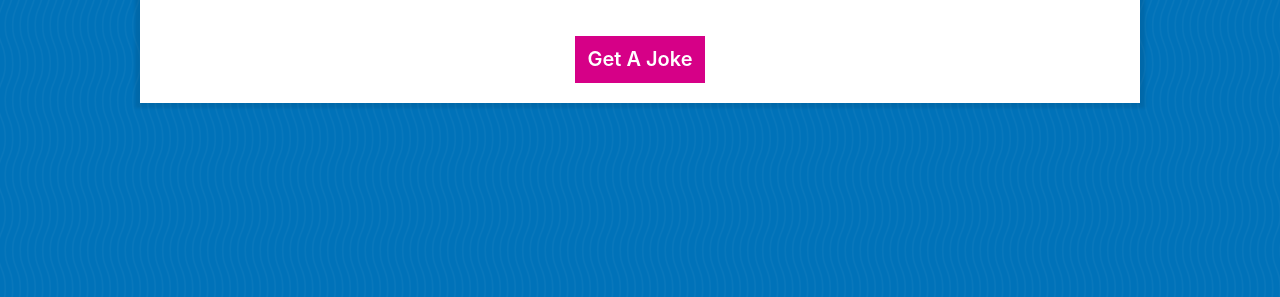
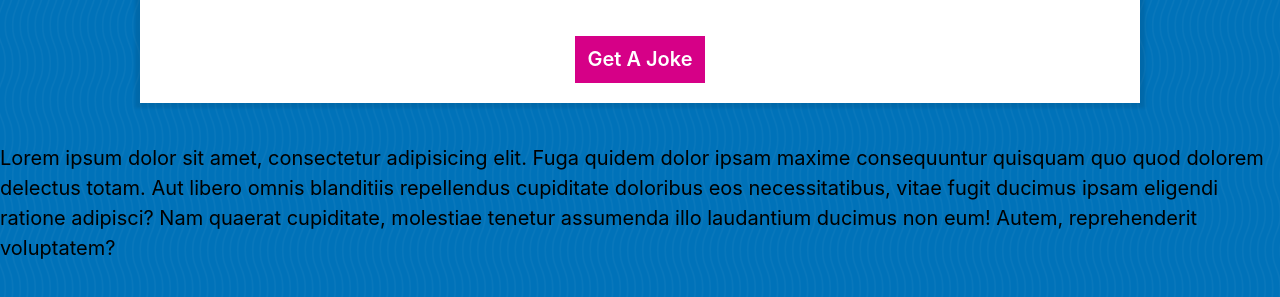
Before and after one commit to nerdgeek007/parcel-tutorial, a website built with Parcel: page index.html in a window 1280 px wide. Shown: the part 199-496 px from the top of the page. Built offline with nearby package versions, Linux system fonts and the light colour scheme.

Commit message:
paragraph added

```diff
--- a/index.html
+++ b/index.html
@@ -62,7 +62,14 @@
       </button>
       <div class="lds-hourglass loader hidden"></div>
     </div>
-
+    <p>
+      Lorem ipsum dolor sit amet, consectetur adipisicing elit. Fuga quidem
+      dolor ipsam maxime consequuntur quisquam quo quod dolorem delectus totam.
+      Aut libero omnis blanditiis repellendus cupiditate doloribus eos
+      necessitatibus, vitae fugit ducimus ipsam eligendi ratione adipisci? Nam
+      quaerat cupiditate, molestiae tenetur assumenda illo laudantium ducimus
+      non eum! Autem, reprehenderit voluptatem?
+    </p>
     <script type="module" src="./jokes.js"></script>
   </body>
 </html>
```
